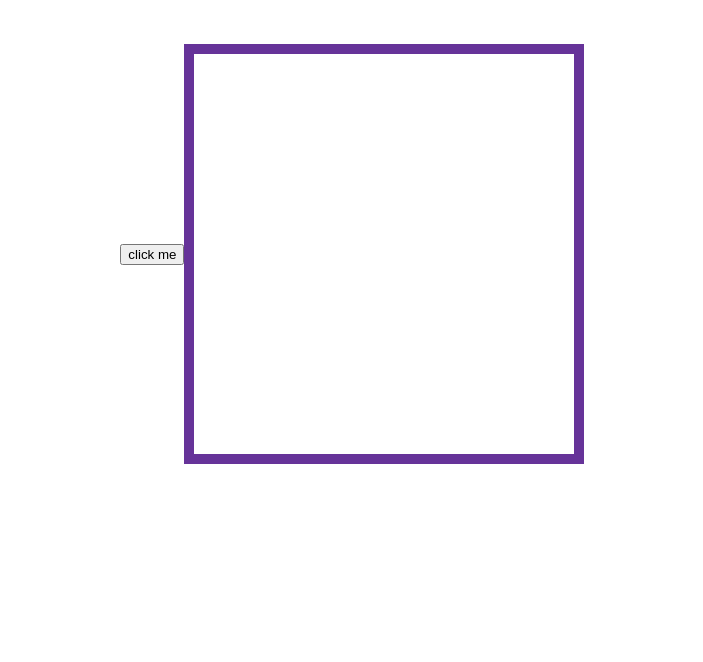
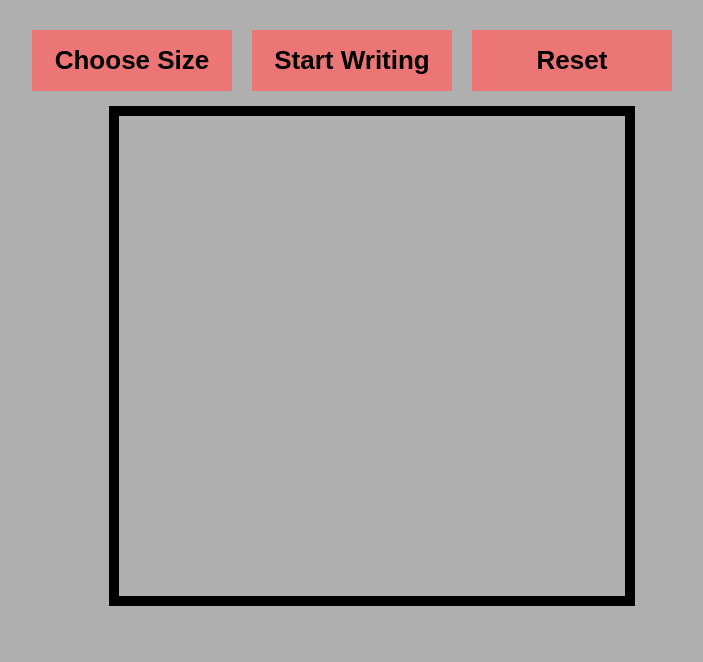
Before and after one commit to MarkoMTP/Etch-a-Sketch, a plain HTML site: page index.html in a window 1280 px wide. Shown: the part 154-816 px from the top of the page, without its empty margins (288-991 px from the left). Drawn offline with Linux system fonts and the light colour scheme.

Commit message:
Did all the buttons and functions, designed, all done

```diff
--- a/index.html
+++ b/index.html
@@ -9,11 +9,15 @@
 <body>
 
 
+<h1>Etch A Sketch</h1>
 
-    <button id="button">click me</button>
+<div class="buttons">
+    <button id="size">Choose Size</button>
+    <button id="start">Start Writing</button>
+    <button id="reset">Reset</button>
+  </div>
 
     <div id="container">
-
 
 
 
--- a/java.js
+++ b/java.js
@@ -1,13 +1,36 @@
 let container = document.getElementById('container');
 
-const buttonStart = document.querySelector('#button')
+const buttonStart = document.querySelector('#start');
+const buttonReset = document.querySelector('#reset');
+const buttonChoose = document.querySelector('#size');
 
 
 
 
 
 
+
+
+
+
+
+
+
+
+buttonChoose.addEventListener('click',
+
+
 function createDivs(x) {
+
+
+let userInput = prompt('Size?');
+
+
+
+ x = userInput
+
+
+if(x < 100 ) {
 
     for(let i = 1; i <= x; i++) {
 
@@ -16,6 +39,9 @@ function createDivs(x) {
 div.classList.add('box');
 
 container.appendChild(div);
+
+
+
 
 for ( let i = 1;i <= x;i++){
     var color = [, "#3C9EE7", "#E7993C",
@@ -26,17 +52,31 @@ buttonStart.addEventListener('click', () => { grid.addEventListener('mouseover',
 
 grid.style.backgroundColor = color[(Math.floor(Math.random() * color.length))];
 
-}) })
+})
+
+})
 
 
 
 div.appendChild(grid);
 
 }
-}
-
 
 }
 
+} else {
 
-createDivs(32)
+    return alert('Wrong, type a number under 100!')
+}
+
+}
+  );
+
+
+
+
+buttonReset.addEventListener('click', () => {
+
+   container.innerHTML = "";
+
+})
--- a/style.css
+++ b/style.css
@@ -4,16 +4,17 @@ min-height: 100dvh;
    display: flex;
    justify-content: center;
    align-items: center;
-
+   flex-direction: column;
+    background: rgb(175, 175, 175);
 }
 
 #container {
-width: 30%;
-height: 50%;
-border:10px rebeccapurple solid;
+width: 40%;
+height: 60%;
+border:10px rgb(0, 0, 0) solid;
 display: flex;
 flex-direction: row;
-
+margin-left: 40px;
 }
 
 .box {
@@ -33,3 +34,30 @@ flex: 1 1 0;
     flex: 1 1 0;
 
 }
+
+.buttons {
+display: flex;
+flex-direction: row;
+}
+
+button {
+display: inline-block;
+vertical-align: middle;
+font-size: 26px;
+font-weight: 600;
+padding: 15px;
+gap: 10px;
+margin: 15px 10px;
+outline: 0;
+border: 0;
+cursor: pointer;
+width: 200px;
+background-color:rgb(236, 117, 117);
+}
+
+h1 {
+font-size: 45px;
+
+
+
+}
```
